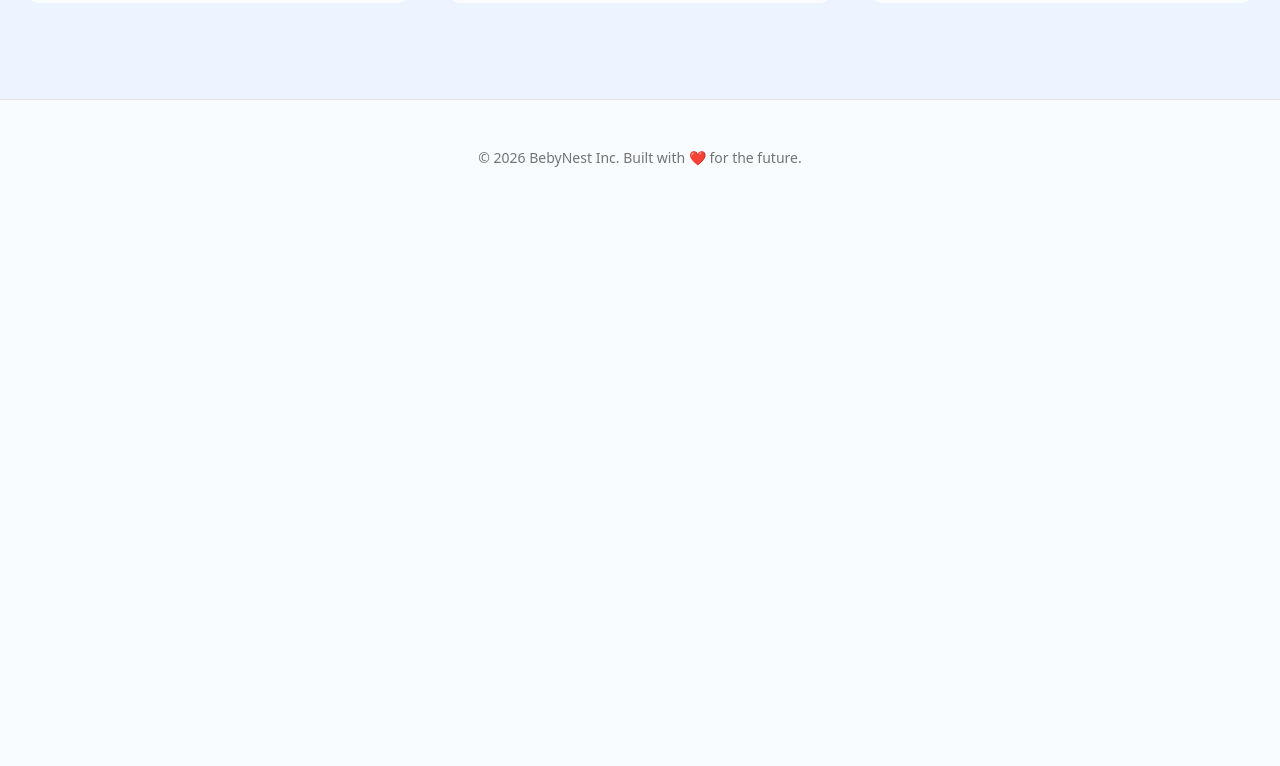
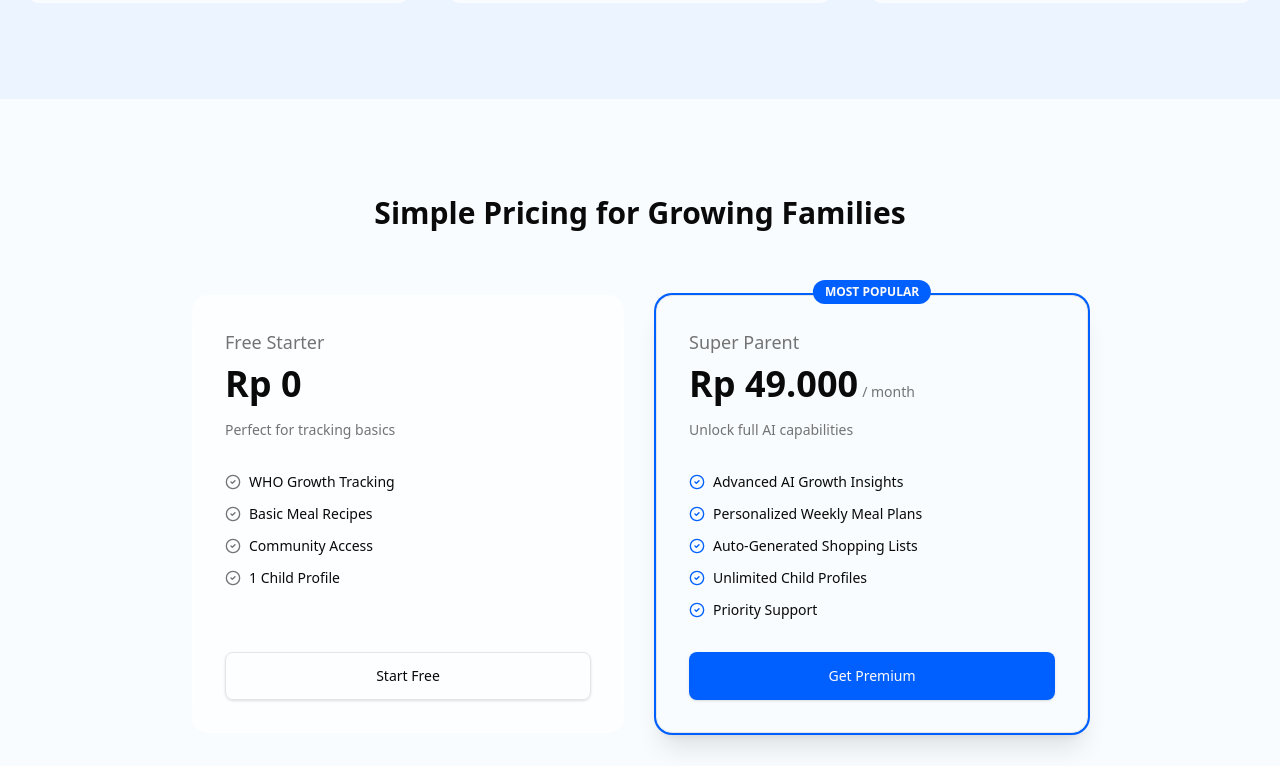
Before and after one commit to rafkiyuda/baby-buddy, a Next.js app: page / in a window 1280 px wide. Shown: the part 1814-2580 px from the top of the page. Before the commit the page ends 2030 px from the top, so only its background shows below. Built offline with nearby package versions, Linux system fonts and the light colour scheme; no server answers.

Commit message:
feat: add pricing section to landing page

```diff
--- a/src/app/page.tsx
+++ b/src/app/page.tsx
@@ -1,7 +1,7 @@
 import Link from "next/link"
 import { Button } from "@/components/ui/button"
 import { ModeToggle } from "@/components/mode-toggle"
-import { ArrowRight, Star, ShieldCheck, Heart, LayoutDashboard } from "lucide-react"
+import { ArrowRight, Star, ShieldCheck, Heart, LayoutDashboard, CheckCircle2 } from "lucide-react"
 import { getSession } from "@/lib/session"
 import { logout } from "@/lib/actions"
 
@@ -140,11 +140,52 @@ export default async function LandingPage() {
         </div>
       </section>
 
+
+      {/* Pricing */}
+      <section id="pricing" className="py-24 bg-background px-6">
+        <div className="container mx-auto">
+          <h2 className="text-3xl font-bold text-center mb-16">Simple Pricing for Growing Families</h2>
+          <div className="grid md:grid-cols-2 gap-8 max-w-4xl mx-auto">
+            <PricingCard
+              title="Free Starter"
+              price="Rp 0"
+              description="Perfect for tracking basics"
+              features={[
+                "WHO Growth Tracking",
+                "Basic Meal Recipes",
+                "Community Access",
+                "1 Child Profile"
+              ]}
+              buttonText="Start Free"
+              href="/onboarding"
+              variant="outline"
+            />
+            <PricingCard
+              title="Super Parent"
+              price="Rp 49.000"
+              period="/ month"
+              description="Unlock full AI capabilities"
+              features={[
+                "Advanced AI Growth Insights",
+                "Personalized Weekly Meal Plans",
+                "Auto-Generated Shopping Lists",
+                "Unlimited Child Profiles",
+                "Priority Support"
+              ]}
+              buttonText="Get Premium"
+              href="/onboarding?plan=premium"
+              variant="default"
+              popular
+            />
+          </div>
+        </div>
+      </section>
+
       {/* Footer */}
       <footer className="py-12 border-t text-center text-sm text-muted-foreground">
         © 2026 BebyNest Inc. Built with ❤️ for the future.
       </footer>
-    </div>
+    </div >
   )
 }
 
@@ -183,3 +224,39 @@ function StoryCard({ name, role, quote }: { name: string, role: string, quote: s
     </div>
   )
 }
+
+
+function PricingCard({ title, price, period, description, features, buttonText, href, variant = "default", popular }: {
+  title: string, price: string, period?: string, description: string, features: string[], buttonText: string, href: string, variant?: "default" | "outline", popular?: boolean
+}) {
+  return (
+    <div className={`p-8 rounded-2xl border flex flex-col ${popular ? 'bg-background shadow-xl ring-2 ring-primary relative' : 'bg-card/50 glass'}`}>
+      {popular && (
+        <div className="absolute -top-4 left-1/2 -translate-x-1/2 bg-primary text-primary-foreground text-xs font-bold px-3 py-1 rounded-full">
+          MOST POPULAR
+        </div>
+      )}
+      <div className="mb-8">
+        <h3 className="text-lg font-medium text-muted-foreground mb-2">{title}</h3>
+        <div className="flex items-baseline gap-1">
+          <span className="text-4xl font-bold">{price}</span>
+          {period && <span className="text-sm text-muted-foreground">{period}</span>}
+        </div>
+        <p className="text-sm text-muted-foreground mt-4">{description}</p>
+      </div>
+      <ul className="space-y-3 mb-8 flex-1">
+        {features.map((feature, i) => (
+          <li key={i} className="flex items-center gap-2 text-sm">
+            <CheckCircle2 className={`h-4 w-4 ${popular ? 'text-primary' : 'text-muted-foreground'}`} />
+            {feature}
+          </li>
+        ))}
+      </ul>
+      <Link href={href} className="w-full">
+        <Button className="w-full" variant={variant} size="lg">
+          {buttonText}
+        </Button>
+      </Link>
+    </div>
+  )
+}
```
